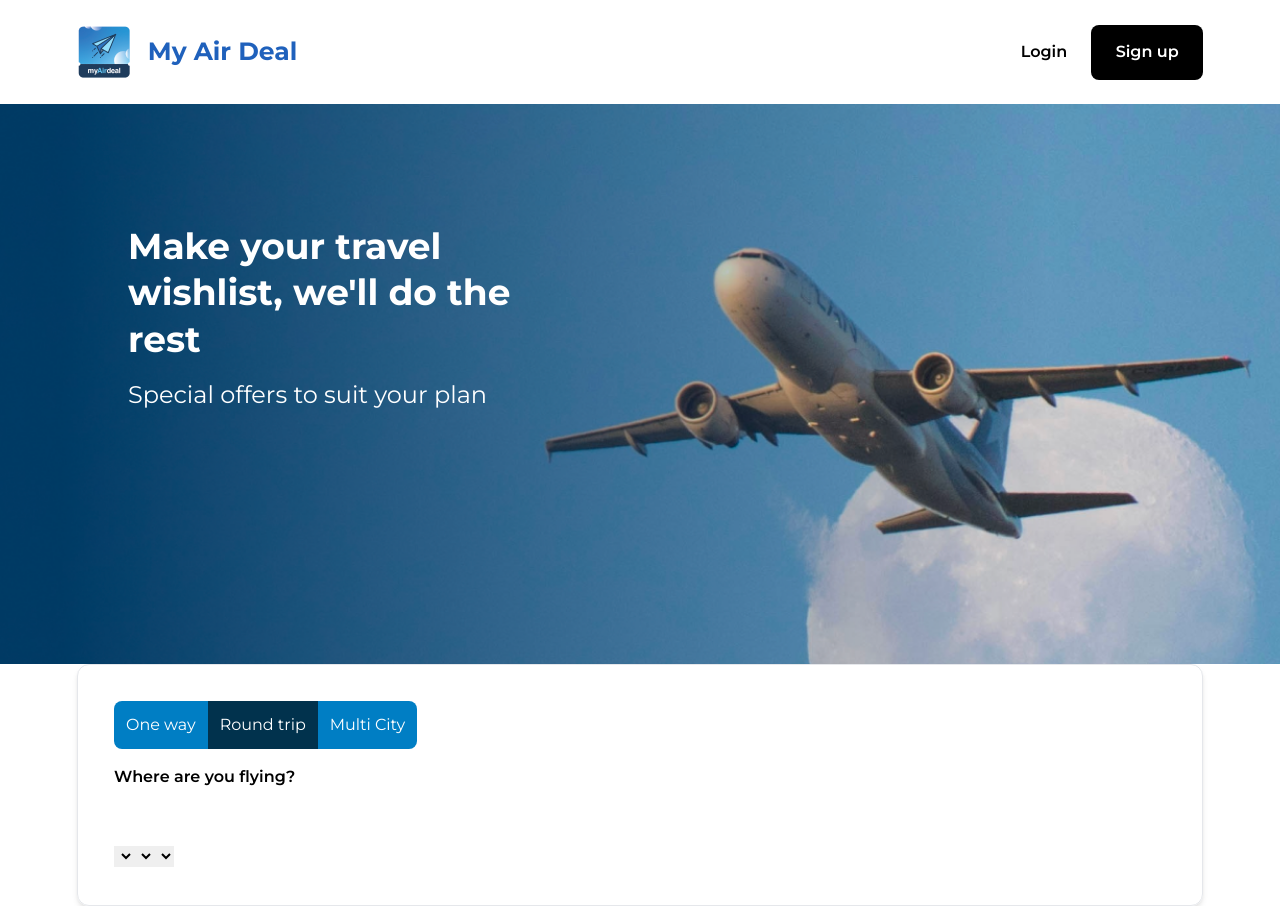
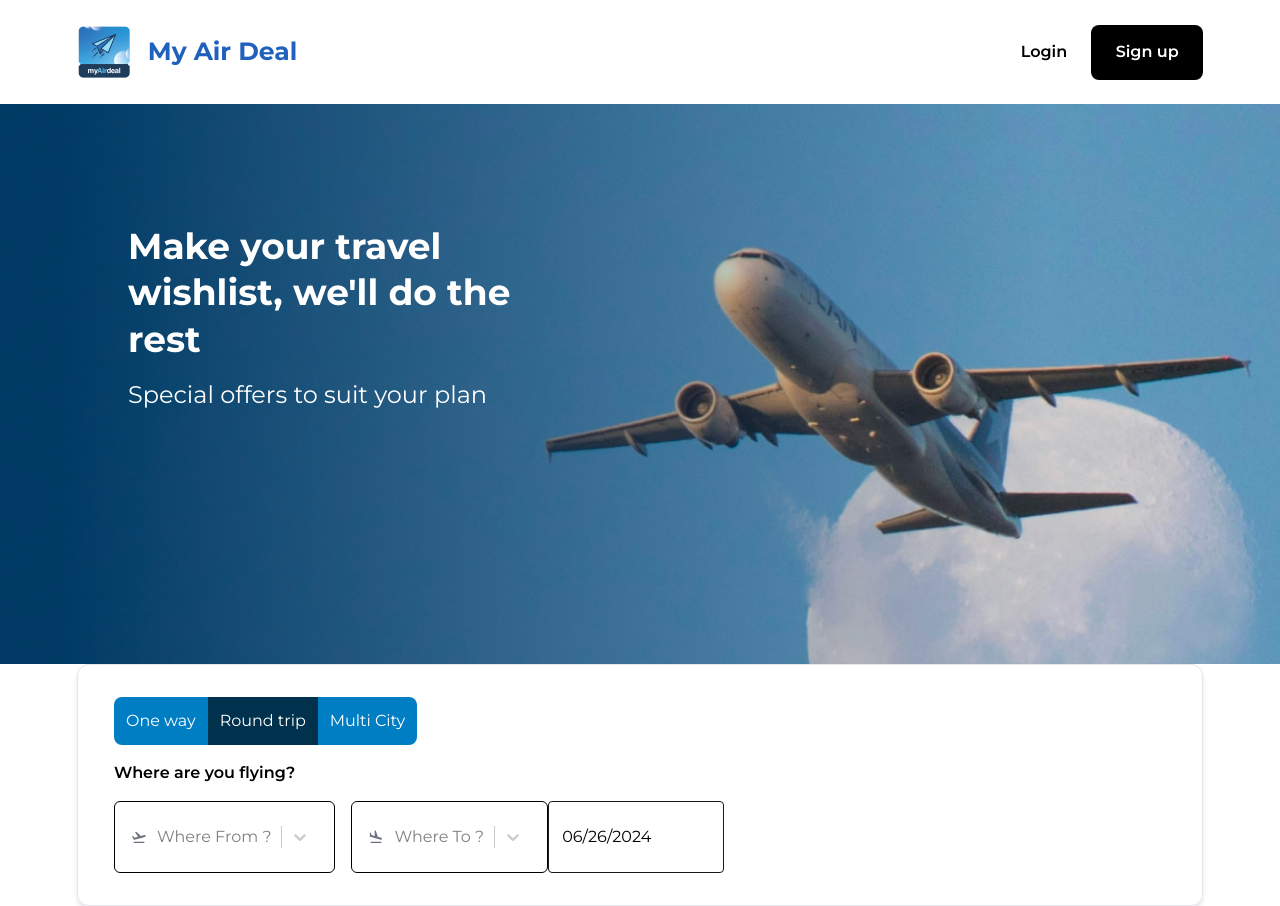
Before and after one commit to Kaa-dan/air_deal_user, a React (Vite) app in the folder client/: page / in a window 1280 px wide. Built offline with nearby package versions, Linux system fonts and the light colour scheme.

Commit message:
filter form section started

```diff
--- a/client/package.json
+++ b/client/package.json
@@ -11,8 +11,11 @@
   },
   "dependencies": {
     "react": "^18.3.1",
+    "react-datepicker": "^7.2.0",
     "react-dom": "^18.3.1",
-    "react-router-dom": "^6.24.0"
+    "react-icons": "^5.2.1",
+    "react-router-dom": "^6.24.0",
+    "react-select": "^5.8.0"
   },
   "devDependencies": {
     "@types/react": "^18.3.3",
--- a/client/src/componenets/home/FilterSection.jsx
+++ b/client/src/componenets/home/FilterSection.jsx
@@ -1,4 +1,32 @@
+import { useState } from "react";
+import { RiFlightTakeoffFill } from "react-icons/ri";
+import { RiFlightLandLine } from "react-icons/ri";
+import { MdOutlineDateRange } from "react-icons/md";
+import Select from "react-select";
+import DatePicker from "react-datepicker";
+import "./style.css";
+import "react-datepicker/dist/react-datepicker.css";
+// Custom styles for react-select
+const customStyles = {
+  control: (provided) => ({
+    ...provided,
+    border: "none",
+    boxShadow: "none",
+    display: "flex",
+    width: "100%",
+
+    justifyContent: "space-between",
+  }),
+};
+
 const FilterSection = () => {
+  const [dummyData, setDummyData] = useState([
+    { value: "nithin", label: "nithin" },
+    { value: "nithin", label: "nithin" },
+    { value: "nithin", label: "nithin" },
+    { value: "nithi", label: "nithi" },
+  ]);
+  const [startDate, setStartDate] = useState(new Date());
   return (
     <div className="h-[30vh] w-[85vw] rounded-xl mx-auto shadow-md border border-gray-200 flex flex-col justify-center pl-9 gap-4">
       <div className="flex text-white">
@@ -10,19 +38,58 @@ const FilterSection = () => {
       <div>
         <h3 className="font-semibold">Where are you flying?</h3>
       </div>
-      <div>
-        <input type="text" />
-        <input type="text" />
-        <input type="text" />
-        <input type="text" />
-      </div>
-      <div>
-        <select name="Select Fare Type" id=""></select>
-        <select name="Select Fare Type" id=""></select>
-        <select name="Select Fare Type" id=""></select>
+      <div className="flex">
+        <div className="flex  gap-4">
+          <div className="flex items-center text-gray-500 border border-black p-4 rounded-md  ">
+            <RiFlightTakeoffFill />
+            <Select
+              isClearable={true}
+              options={dummyData}
+              placeholder="Where From ?"
+              styles={customStyles}
+            />
+          </div>
+          <div className="flex items-center text-gray-500 border  border-black p-4 rounded-md">
+            <RiFlightLandLine />
+            <Select
+              isClearable={true}
+              options={dummyData}
+              placeholder="Where To ?"
+              styles={customStyles}
+            />
+          </div>
+        </div>
+        <div className="flex w-1/4">
+          <div>
+            <DatePicker
+
+              selected={startDate}
+              onChange={(date) => setDummyData(date)}
+              minDate={new Date()}
+              customInput={<CustomDatePickerInput />}
+              className="custom-datepicker"
+              calendarClassName="custom-datepicker-calendar"
+
+            />
+          </div>
+        </div>
       </div>
     </div>
   );
 };
+const CustomDatePickerInput = ({ value, onClick }) => (
+  <div className="custom-datepicker-input">
+    <span className="custom-datepicker-icon">
+      {/* <MdOutlineDateRange /> */}
+    </span>
+    <input
+      type="text"
+      value={value}
+      onClick={onClick}
+      className="custom-datepicker-input-field"
+      readOnly
+    />
+  </div>
+);
 
 export default FilterSection;
--- /dev/null
+++ b/client/src/componenets/home/style.css
@@ -0,0 +1,39 @@
+/* styles.css */
+
+/* Main container for the DatePicker */
+.custom-datepicker {
+  font-family: Arial, sans-serif;
+  width: 100%;
+}
+
+/* Custom input container */
+.custom-datepicker-input {
+  display: flex;
+  align-items: center;
+  border: 1px solid #1d1919;
+  border-radius: 4px;
+  padding: 23px;
+  width: 10vw;
+}
+
+/* Custom input field */
+.custom-datepicker-input-field {
+  flex: 1;
+  border: none;
+  outline: none;
+  width: 100%;
+}
+
+/* Icon next to the input field */
+.custom-datepicker-icon {
+
+  margin-left: -10px;
+  cursor: pointer;
+}
+
+/* Calendar popup */
+.custom-datepicker-calendar {
+  box-shadow: 0 2px 10px rgba(0, 0, 0, 0.1);
+  background-color: #fff;
+  border: 1px solid #ccc;
+}
```
Also changed, not shown: 1 other file (tests, documents, lock files or other folders).
